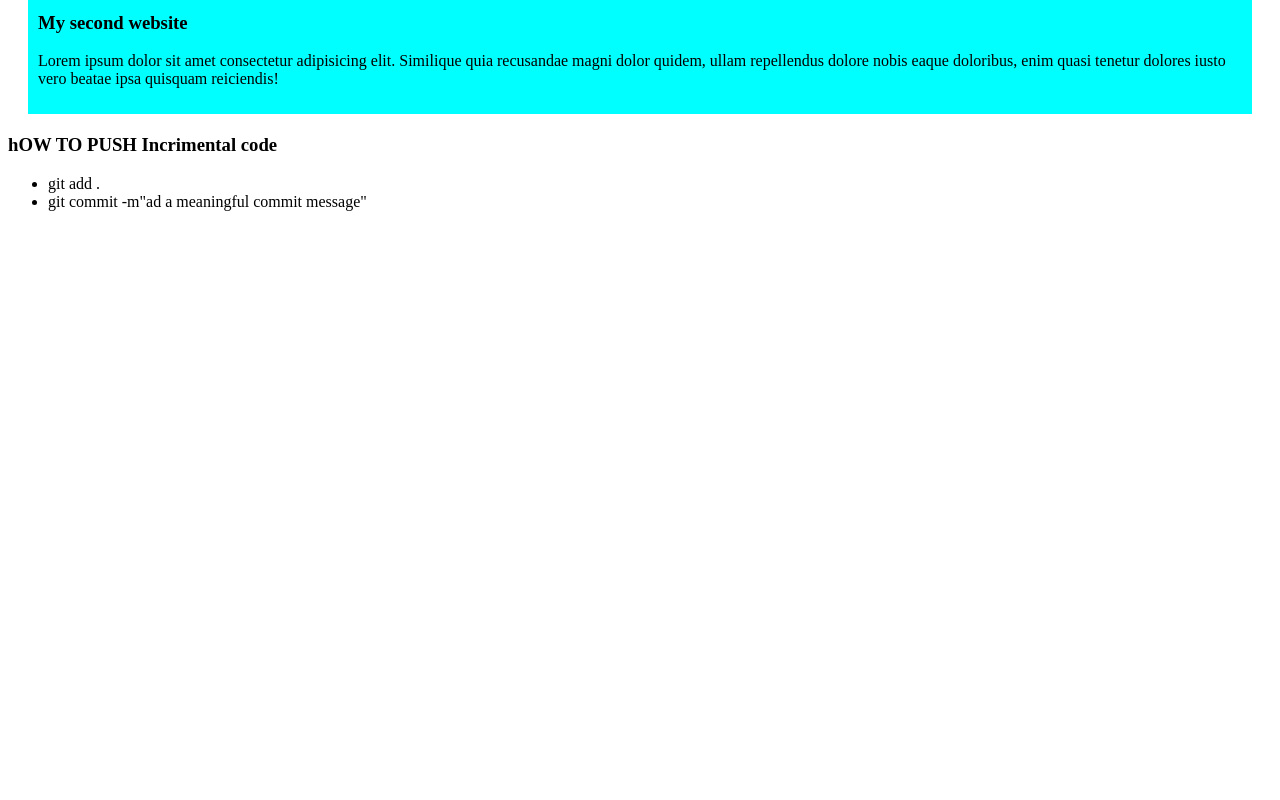
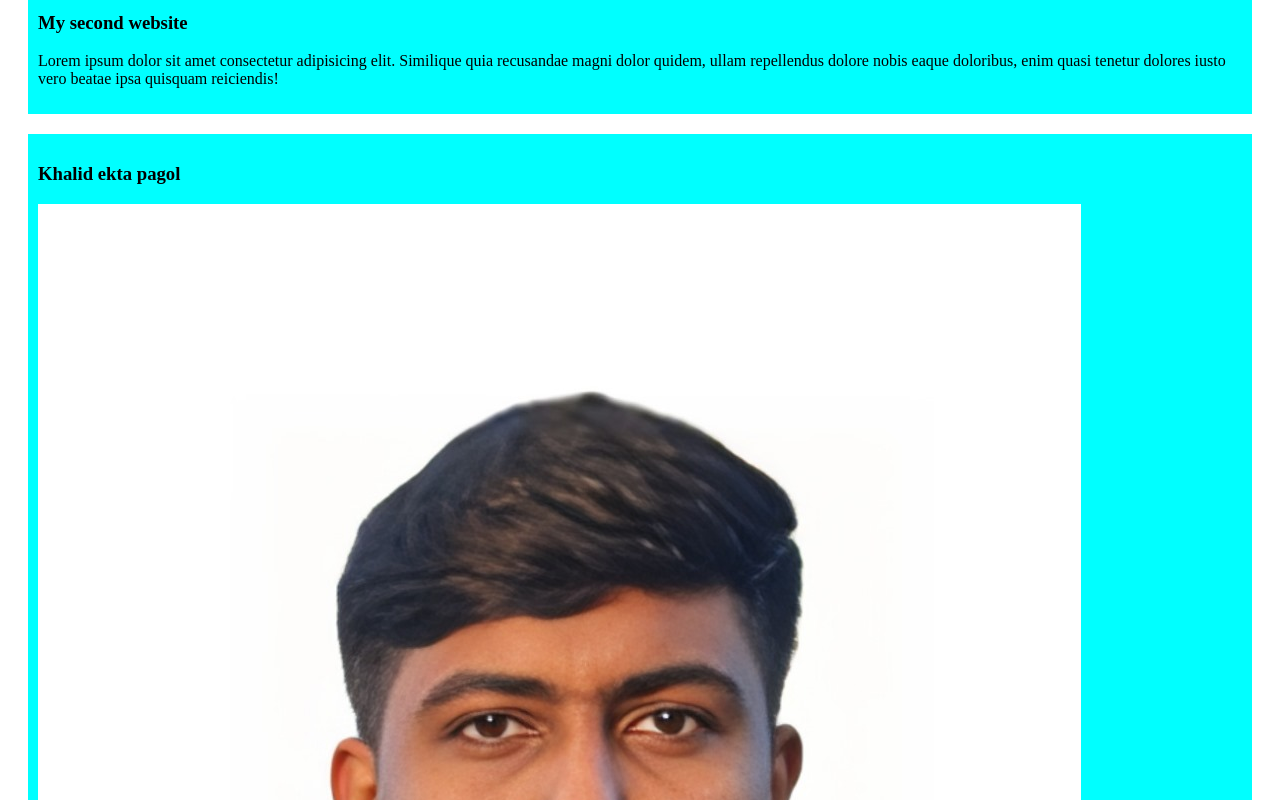
Before and after one commit to sanzidayasmin/my-simple-website, a plain HTML site: page index.html in a window 1280 px wide. Shown: the part 340-1140 px from the top of the page. Before the commit the page ends 800 px from the top, so only its background shows below. Drawn offline with Linux system fonts and the light colour scheme.

Commit message:
khalid ekta gadha

```diff
--- a/index.html
+++ b/index.html
@@ -19,6 +19,10 @@
     <h3>My second website</h3>
     <p>Lorem ipsum dolor sit amet consectetur adipisicing elit. Similique quia recusandae magni dolor quidem, ullam repellendus dolore nobis eaque doloribus, enim quasi tenetur dolores iusto vero beatae ipsa quisquam reiciendis!</p>
   </div>
+  <div>
+    <h3>Khalid ekta pagol</h3>
+    <img src="images/khalid Hassan.jpg" alt="">
+  </div>
   <h3>hOW TO PUSH Incrimental code</h3>
   <ul>
     <li>git add .</li>
```
Also changed, not shown: images/khalid Hassan.jpg (added).
